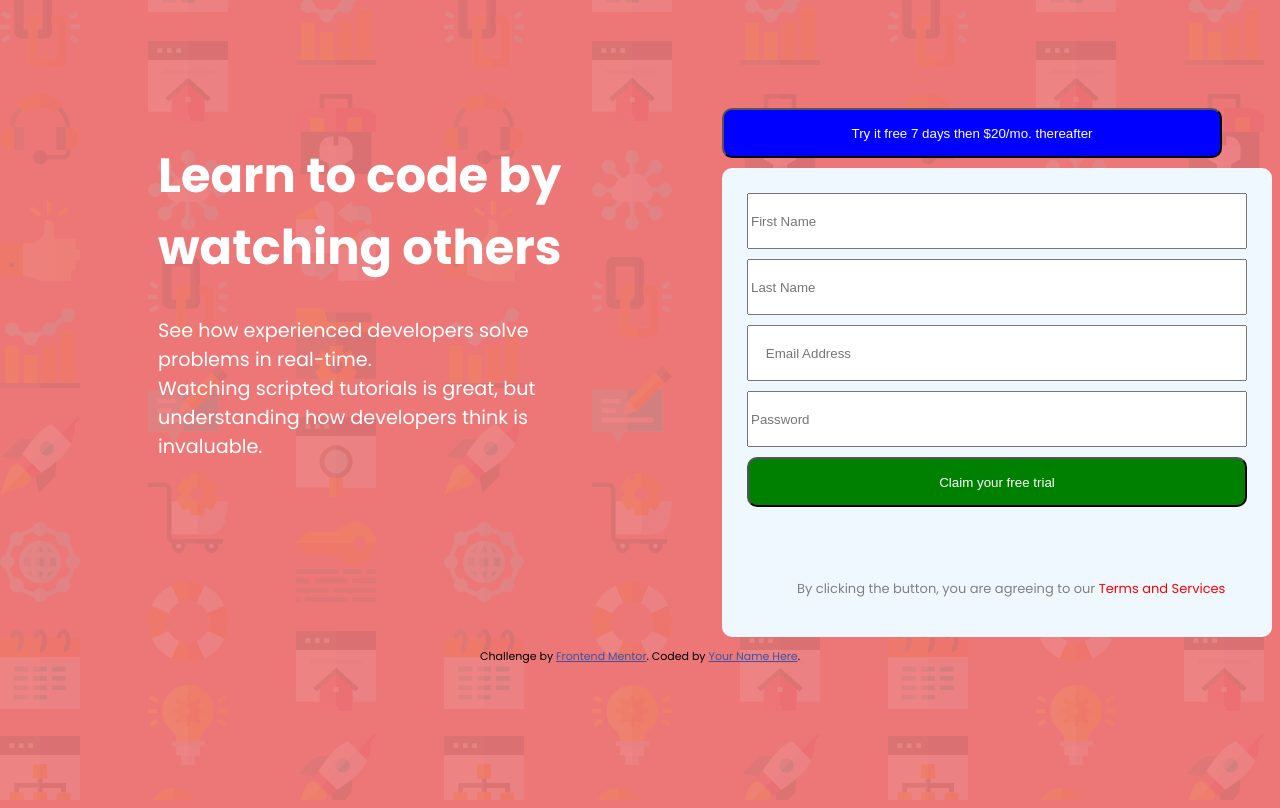
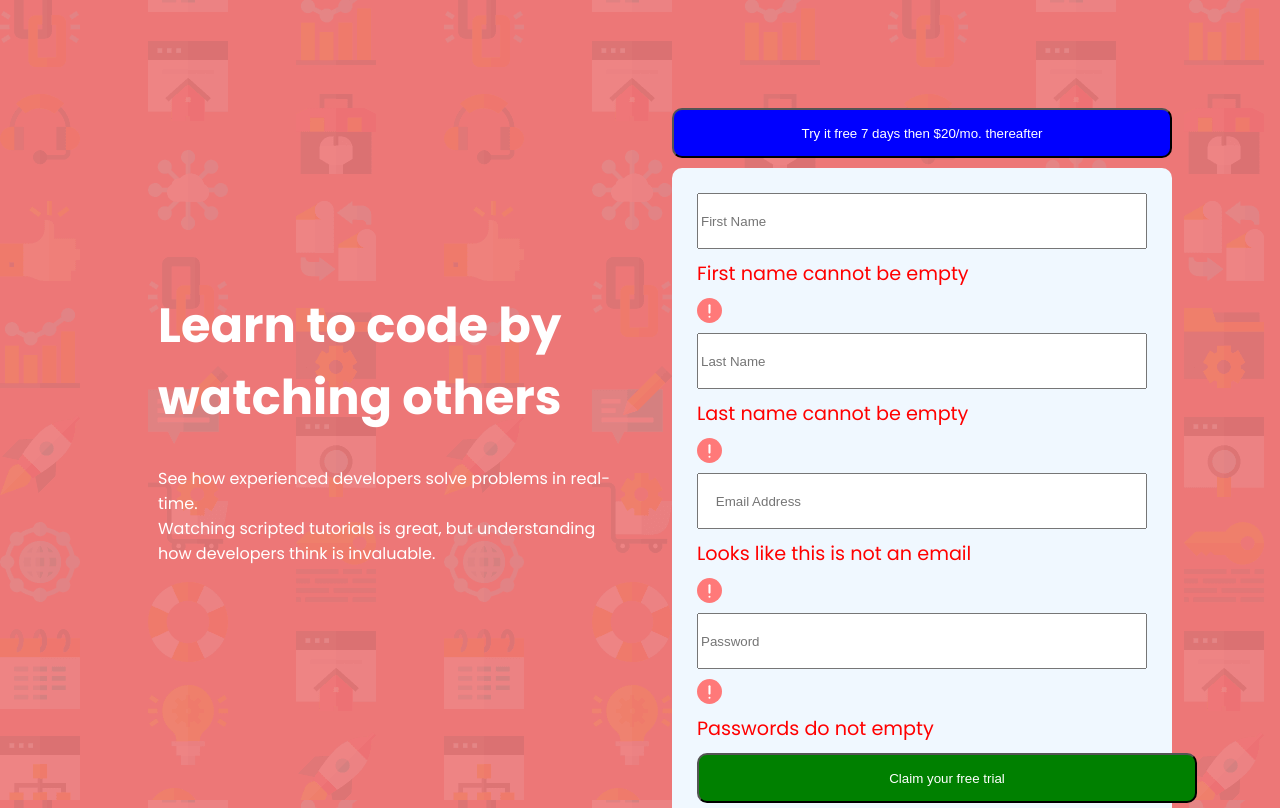
Before and after one commit to developertarik/intro-component-form, a plain HTML site: page index.html in a window 1280 px wide. Shown: the top 808 px of the page. Drawn offline with Linux system fonts and the light colour scheme.

Commit message:
add new codes

```diff
--- a/index.html
+++ b/index.html
@@ -24,7 +24,7 @@
   <div class="box">
     <h1 class="box-header">Learn to code by <br> watching others</h1>
 
-<p> See how experienced developers solve problems in real-time.  <br> Watching scripted tutorials is great,
+<p class="box2-p"> See how experienced developers solve problems in real-time.  <br> Watching scripted tutorials is great,
   but understanding how developers think is invaluable. </p>
 
   </div>
@@ -34,11 +34,11 @@
       <div class="box21">
 
 
-      <input type="text" placeholder="First Name" name="name" id="name">
-      <input type="text" placeholder="Last Name ">
-      <input type="email" placeholder="    Email Address
-      ">
-      <input type="pw" placeholder="Password">
+      <input type="text" placeholder="First Name" name="name" id="name"><span aria-label="required">First name cannot be empty </span><img class="material-icons" width="25px;" src="./images/icon-error.svg" alt="">
+      <input type="text" placeholder="Last Name "><span aria-label="required">Last name cannot be empty </span><img width="25px;" class="material-icons" src="./images/icon-error.svg" alt="">
+      <input class="material-icons" type="email" placeholder="    Email Address
+      "><span aria-label="required">Looks like this is not an email</span><img src="./images/icon-error.svg" width="25px;" alt="">
+      <input type="pw" placeholder="Password"><img width="25px;" class="material-icons" src="./images/icon-error.svg" alt=""><span aria-label="required">Passwords do not empty</span>
       <button class="btn2" type="submit"> Claim your free trial </button>
 
     <br>
--- a/styles/style.css
+++ b/styles/style.css
@@ -11,10 +11,22 @@ body{
     flex-direction: row;
 }
 .box,.box2{
-    margin-top: 100px;
+    margin-top: 250px;
     margin-left: 150px;
     color: white;
     font-size: 1.2em;
+}
+.box2{
+    margin-top: 100px;
+
+    right: 100px;
+    position: relative;
+    width: 500px;
+
+
+}
+.box2-p{
+    font-size: smaller;
 }
 .box-header{
     font-size: xxx-large;
@@ -26,7 +38,9 @@ body{
     border-radius: 10px ;
     margin-bottom: 10px;}
 .btn{
-    background-color: blue;
+    background-color:blue ;
+    width: -webkit-fill-available;
+
 
 }
 .btn2{
@@ -41,9 +55,20 @@ body{
 }
 input{
     height: 50px;
+    color: hsl(246, 25%, 77%);
 }
+input:invalid{
+    border: 2px solid red;
+
+}
+span{
+    color: red;
+}
+
+
+
 .box2-para{
-    color: gray;
+    color: hsl(246, 25%, 77%);
     font-size: small;
     position: relative;
     left:50px;
```
